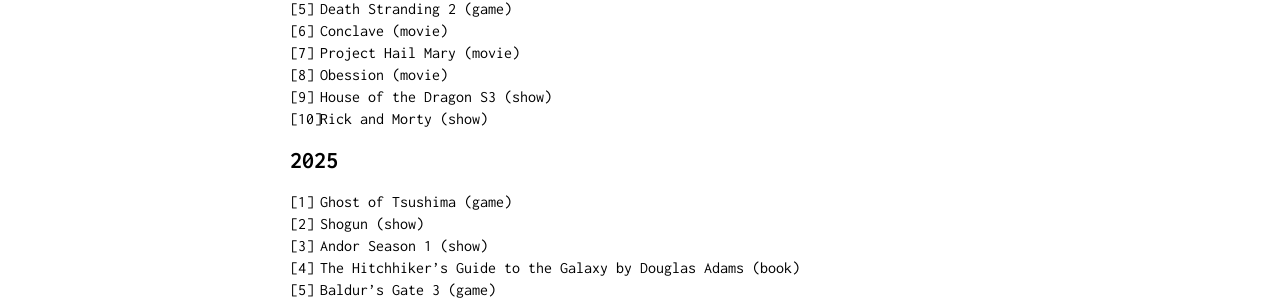
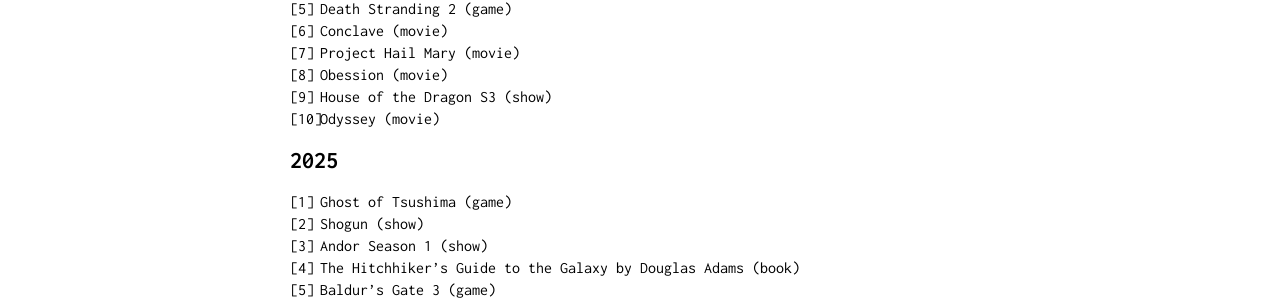
Before and after one commit to Vikramansen/vikramansen.github.io, a Jekyll site: the page built from books.md, in a window 1280 px wide. Shown: the part 357-659 px from the top of the page. Built offline with Jekyll 4.4.1, drawn with Linux system fonts in a browser that asks for light colours; our own code applies the rules of GitHub Pages for plain Markdown files.

Commit message:
Replace 'Rick and Morty' with 'Odyssey' in list

```diff
--- a/books.md
+++ b/books.md
@@ -17,7 +17,7 @@ Stuff I've been into — books, games, movies, shows. No particular order within
 7. Project Hail Mary (movie)
 8. Obession (movie)
 9. House of the Dragon S3 (show)
-10. Rick and Morty (show)
+10. Odyssey (movie)
 
 ## 2025
 
```
